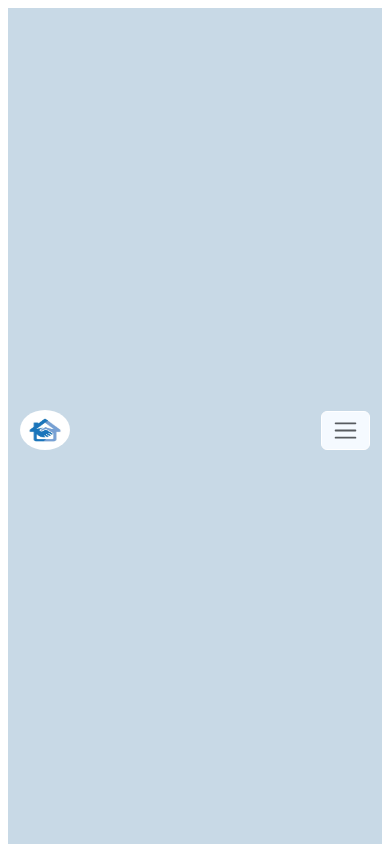
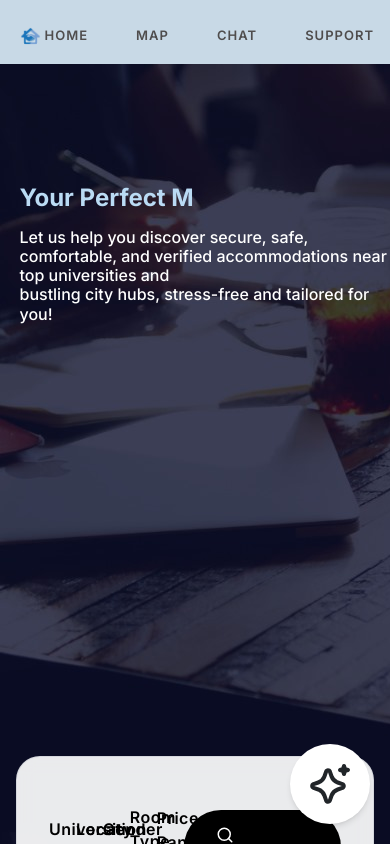
Before and after one commit to minindugimshan/BoardMate, a React (Vite) app in the folder Front-End/: page /home in a window 390 px wide. Shown: the top 844 px of the page. Built offline with nearby package versions, Linux system fonts and the light colour scheme.

Commit message:
Styling Changes done

```diff
--- a/Front-End/src/App.jsx
+++ b/Front-End/src/App.jsx
@@ -1,43 +1,44 @@
-import { Routes, Route, useLocation, useNavigate } from 'react-router-dom';
-import './App.css';
-import LandingPage from './components/LandingPage/LandingPage.jsx';
-import PopularHomes from './components/LandingPage/PopularHomes/PopularHomes.jsx';
-import WhatWeDO from './components/LandingPage/WeDo/WhatWeDo.jsx';
-import AboutUs from './components/LandingPage/AboutUs/AboutUs.jsx';
-import Footer from './components/LandingPage/Footer/Footer.jsx';
-import HowItWorksSection from './components/LandingPage/HowItWorks/HowItWorks.jsx';
+import { Routes, Route, useLocation, useNavigate } from "react-router-dom";
+import "./App.css";
+import LandingPage from "./components/LandingPage/LandingPage.jsx";
+import PopularHomes from "./components/LandingPage/PopularHomes/PopularHomes.jsx";
+import WhatWeDO from "./components/LandingPage/WeDo/WhatWeDo.jsx";
+import AboutUs from "./components/LandingPage/AboutUs/AboutUs.jsx";
+import Footer from "./components/LandingPage/Footer/Footer.jsx";
+import HowItWorksSection from "./components/LandingPage/HowItWorks/HowItWorks.jsx";
 
 // Import the GetStarted component
-import GetStarted from './components/SignInLogin/GetStarted/GetStarted.jsx';
+import GetStarted from "./components/SignInLogin/GetStarted/GetStarted.jsx";
 
 // Import login/signin components
-import StudentLogin from './components/SignInLogin/Login/StudentLogin.jsx';
-import StudentSignIn from './components/SignInLogin/SignIn/StudentSignIn';
-import LandlordLogin from './components/SignInLogin/LogIn/LandlordLogIn.jsx';
-import LandlordSignup from './components/SignInLogin/SignIn/LandlordSignUp';
-import UniversitySignIn from './components/SignInLogin/SignIn/UniversitySignIn';
-import EmailPasswordSignIn from './components/SignInLogin/SignIn/EmailPasswordSignIn';
-import ParentLogin from './components/SignInLogin/ParentLogin/ParentLogin.jsx';
+import StudentLogin from "./components/SignInLogin/Login/StudentLogin.jsx";
+import StudentSignIn from "./components/SignInLogin/SignIn/StudentSignIn";
+import LandlordLogin from "./components/SignInLogin/LogIn/LandlordLogIn.jsx";
+import LandlordSignup from "./components/SignInLogin/SignIn/LandlordSignUp";
+import UniversitySignIn from "./components/SignInLogin/SignIn/UniversitySignIn";
+import EmailPasswordSignIn from "./components/SignInLogin/SignIn/EmailPasswordSignIn";
+import ParentLogin from "./components/SignInLogin/ParentLogin/ParentLogin.jsx";
 
-import Home from './components/Home/Home';
-import Navigationbar from './components/Navigationbar/Navigationbar';
-import Map from './components/Map/Map';
-import About from './components/About/About';
-import PropertyDetails from './components/Property/PropertyDetails';
-import SearchResults from './components/Property/SearchResults';
-import StudentProfile from './components/Profile/StudentProfile';
-import Payments from './components/Payments/Payments';
-import TC from './components/T&C/TC';
-import { Import } from 'lucide-react';
-import Support from './components/Support/Support.jsx';
-import ChatBot from './components/ChatBot/ChatBot.jsx';
+import Home from "./components/Home/Home";
+import Navigationbar from "./components/Navigationbar/Navigationbar";
+import Map from "./components/Map/Map";
+import About from "./components/About/About";
+import PropertyDetails from "./components/Property/PropertyDetails";
+import SearchResults from "./components/Property/SearchResults";
+import StudentProfile from "./components/Profile/StudentProfile";
+import Payments from "./components/Payments/Payments";
+import TC from "./components/T&C/TC";
+import { Import } from "lucide-react";
+import Support from "./components/Support/Support.jsx";
+import ChatBot from "./components/ChatBot/ChatBot.jsx";
+import { GeneralLayout } from "./layout/Genrallayout.jsx";
 
 function LandingPageFlow() {
   const navigate = useNavigate();
 
   return (
     <div className="app">
-      <LandingPage onGetStarted={() => navigate('/get-started')} />
+      <LandingPage onGetStarted={() => navigate("/get-started")} />
       <PopularHomes />
       <WhatWeDO />
       <HowItWorksSection />
@@ -49,7 +50,7 @@ function LandingPageFlow() {
 
 function App() {
   const location = useLocation();
-  const isLandingPage = location.pathname === '/';
+  const isLandingPage = location.pathname === "/";
 
   return (
     <>
@@ -57,7 +58,7 @@ function App() {
         <LandingPageFlow />
       ) : (
         <>
-        <Navigationbar />
+          {/* <Navigationbar /> */}
           <Routes>
             {/* Authentication routes */}
             <Route path="/get-started" element={<GetStarted />} />
@@ -70,19 +71,21 @@ function App() {
             <Route path="/parent-login" element={<ParentLogin />} />
 
             {/* Main app routes */}
-            <Route path='/home' element={<Home />} />
-            <Route path='/Map' element={<Map />} />
-            <Route path='/about' element={<About />} />
-            <Route path='/TC' element={<TC />} />
-            <Route path='/property/:id' element={<PropertyDetails />} />
-            <Route path='/search' element={<SearchResults />} />
-            <Route path='/profile' element={<StudentProfile />} />
-            <Route path='/property/:id/payments' element={<Payments />} />
-            <Route path='/Support' element= {<Support />} />
+            <Route path="/" element={<GeneralLayout />}>
+              <Route path="home" element={<Home />} />
+              <Route path="Map" element={<Map />} />
+              <Route path="about" element={<About />} />
+              <Route path="TC" element={<TC />} />
+              <Route path="property/:id" element={<PropertyDetails />} />
+              <Route path="search" element={<SearchResults />} />
+              <Route path="profile" element={<StudentProfile />} />
+              <Route path="property/:id/payments" element={<Payments />} />
+              <Route path="Support" element={<Support />} />
+            </Route>
           </Routes>
         </>
       )}
-       <ChatBot />
+      <ChatBot />
     </>
   );
 }
--- a/Front-End/src/components/Home/Home.css
+++ b/Front-End/src/components/Home/Home.css
@@ -2,9 +2,10 @@
 
 .background{
     position: relative;
-    min-height: auto;
     background-color: white;
     z-index: 0;
+    background-image: url('/background.jpeg');
+    height: 100vh;
 }
 
 .homeBackground{
--- a/Front-End/src/components/Home/Home.jsx
+++ b/Front-End/src/components/Home/Home.jsx
@@ -1,22 +1,24 @@
-import { useNavigate } from 'react-router-dom';
+import { useNavigate } from "react-router-dom";
 import { TypeAnimation } from "react-type-animation";
-import { propertyData } from '../../data/propertyData';
-import './Home.css';
-import { useState } from 'react';
+import { propertyData } from "../../data/propertyData";
+import "./Home.css";
+import { useState } from "react";
+import { Search } from "lucide-react";
+import "../LandingPage/style.css";
 
 function Home() {
   const navigate = useNavigate();
   const [searchInput, setSearchInput] = useState({
-    university: '',
-    location: '',
-    gender: '',
-    priceRange: '',
-    roomType: '',
+    university: "",
+    location: "",
+    gender: "",
+    priceRange: "",
+    roomType: "",
   });
 
   const handleChange = (e) => {
     const { name, value } = e.target;
-    setSearchInput(prev => ({
+    setSearchInput((prev) => ({
       ...prev,
       [name]: value,
     }));
@@ -33,9 +35,8 @@ function Home() {
   };
 
   return (
-    <div className='background'>
-      <img src="/background.jpeg" alt="background" className='homeBackground' />
-
+    <div>
+      <div className="background">
         <TypeAnimation
           sequence={[
             "Finding Your Place, Made Easy",
@@ -46,20 +47,20 @@ function Home() {
             2000,
             "",
             500,
-          "Finding Your Place, Made Easy"
+            "Finding Your Place, Made Easy",
           ]}
           wrapper="h1"
-        className='main'
+          className="main"
           cursor={true}
           repeat={Infinity}
         />
 
-      <h4 className='mainsub'>
+        <h4 className="mainsub">
           Let us help you discover secure, safe, comfortable, and verified accommodations near top universities and
           <br /> bustling city hubs, stress-free and tailored for you!
         </h4>
 
-      <div className='searchbar'>
+        {/* <div className='searchbar'>
         <div className='fields'>
           <select
             name="university"
@@ -143,25 +144,95 @@ function Home() {
 
           <button className='searchButton' onClick={handleSearch}>⌕</button>
         </div>
+      </div> */}
+
+        {/* Search Section */}
+        <div id="find-place" className="search-container">
+          <div className="search-box">
+            <div className="search-input">
+              <div className="search-input-group">
+                <label className="search-input-label">University</label>
+                <select defaultValue="">
+                  <option value="" disabled>
+                    Select an University
+                  </option>
+                  <option value="IIT">Informatics Institute of Technology</option>
+                </select>
+              </div>
+            </div>
+            <div className="search-input">
+              <div className="search-input-group">
+                <label className="search-input-label">Location</label>
+                <select defaultValue="">
+                  <option value="" disabled>
+                    Enter city or area
+                  </option>
+                  <option value="Bambalapitiya">Bambalapitiya</option>
+                  <option value="Wallewatta">Wallewatta</option>
+                  <option value="Galle">Galle</option>
+                </select>
+              </div>
+            </div>
+            <div className="search-input">
+              <div className="search-input-group">
+                <label className="search-input-label">Gender</label>
+                <select defaultValue="">
+                  <option value="" disabled>
+                    Please specify
+                  </option>
+                  <option value="male">Male</option>
+                  <option value="female">Female</option>
+                </select>
+              </div>
+            </div>
+            <div className="search-input">
+              <div className="search-input-group">
+                <label className="search-input-label">Room Type</label>
+                <select defaultValue="">
+                  <option value="" disabled>
+                    Select type
+                  </option>
+                  <option value="single">Single Room</option>
+                  <option value="shared">Shared Room</option>
+                  <option value="apartment">Apartment</option>
+                </select>
+              </div>
+            </div>
+            <div className="search-input">
+              <div className="search-input-group">
+                <label className="search-input-label">Price Range</label>
+                <select defaultValue="">
+                  <option value="" disabled>
+                    Set your budget
+                  </option>
+                  <option value="0-10000">Rs. 0 - 10,000</option>
+                  <option value="10000-20000">Rs. 10,000 - 20,000</option>
+                  <option value="20000-30000">Rs. 20,000 - 30,000</option>
+                  <option value="30000+">Rs. 30,000+</option>
+                </select>
+              </div>
+            </div>
+            <button className="search-button">
+              <Search size={18} />
+              Search Now
+            </button>
+          </div>
+        </div>
       </div>
 
-      <div className='mostviewed-props'>
-        <h2 className='mostviewed'>Most Viewed</h2>
-        <div className='property-grid'>
-          {propertyData.map(property => (
-            <div
-              key={property.id}
-              className='property-card'
-              onClick={() => handlePropertyClick(property.id)}
-            >
+      <div className="mostviewed-props">
+        <h2 className="mostviewed">Most Viewed</h2>
+        <div className="property-grid">
+          {propertyData.map((property) => (
+            <div key={property.id} className="property-card" onClick={() => handlePropertyClick(property.id)}>
               <img src={property.images[0]} alt={property.name} />
-              <div className='property-info'>
+              <div className="property-info">
                 <h3>{property.name}</h3>
-                <p className='location'>{property.location}</p>
-                <p className='price'>LKR {property.price} / month</p>
-                <div className='rating'>
+                <p className="location">{property.location}</p>
+                <p className="price">LKR {property.price} / month</p>
+                <div className="rating">
                   <span>★ {property.rating}</span>
-                  <span className='total-users'>({property.totalUsers} users)</span>
+                  <span className="total-users">({property.totalUsers} users)</span>
                 </div>
               </div>
             </div>
--- a/Front-End/src/components/LandingPage/LandingPage.jsx
+++ b/Front-End/src/components/LandingPage/LandingPage.jsx
@@ -50,7 +50,7 @@ const LandingPage = (props) => {
           </div>
 
           {/* Search Section */}
-          <div id="find-place" className="search-container">
+          {/* <div id="find-place" className="search-container">
             <div className="search-box">
               <div className="search-input">
                 <div className="search-input-group">
@@ -110,7 +110,7 @@ const LandingPage = (props) => {
                 Search Now
               </button>
             </div>
-          </div>
+          </div> */}
         </div>
 
         <div className="hero-image">
--- a/Front-End/src/components/Navigationbar/Navigationbar.css
+++ b/Front-End/src/components/Navigationbar/Navigationbar.css
@@ -1,174 +1,107 @@
-.Navbar{
-    padding: 10px 20px;
-    background-color: white;
-    position: fixed;
+
+/* Navigation */
+.navbar {
+    width: 100%;
+    padding: 1rem;
+    padding-bottom: 0.5rem; /* Reduced bottom padding */
+    display: flex;
+    justify-content: center;
+    align-items: center;
+    background: #C8D9E6;
+    position: sticky;
+    top: 0;
     z-index: 1000;
-    backdrop-filter: blur(5px);
-    transition: all 0.2s ease;
-    max-width: 100vw;
-    width: 100%;
-    justify-content: space-between;
-    box-shadow: 0px 4px 10px rgba(0, 0, 0, 0.2);
   }
 
-.logo{
-    width: 60px;
-    height: 60px;
-    border-radius: 50%;
-
-}
-.name{
-    font-family:sans-serif;
-    font-weight: bold;
-    margin: 0;
+  .logo {
+    display: flex;
+    align-items: center;
+    gap: 0.75rem;
   }
 
-.navbar-toggler{
-    background-color: #f5faff;
-    border: 1px solid white
+  .logo-image {
+    width: 50px;
+    height: 50px;
+    object-fit: contain;
+  }
+
+  .nav-links {
+    display: flex;
+    align-items: center;
+    gap: 3rem;
+  }
+
+  /* Navigation Links */
+  .nav-links a {
+    font-weight: 600;
+    font-size: 13px;
+    color: rgb(79, 77, 77);
+    text-decoration: none;
+    position: relative;
+    transition: all 0.3s cubic-bezier(0.4, 0, 0.2, 1);
+    text-transform: uppercase;
+    letter-spacing: 1px;
+  }
+
+  .nav-links a::before {
+    content: '';
+    position: absolute;
+    width: 100%;
+    height: 2px;
+    bottom: -5px;
+    left: 0;
+    background-color: #000000;
+    transform: scaleX(0);
+    transform-origin: bottom right;
+    transition: transform 0.3s ease-out;
+  }
+
+  .nav-links a:hover {
+    color: black;
+  }
+
+  .nav-links a:hover::before {
+    transform: scaleX(1);
+    transform-origin: bottom left;
   }
 
 
-.wholeLinks{
+  /* Navigation Button */
+  .nav-button {
+    border: 2px solid black;
+    padding: 10px 35px;
+    border-radius: 50px;
+    background: transparent;
+    font-size: 13px;
+    color: black;
+    font-weight: 600;
+    cursor: pointer;
+    transition: all 0.3s cubic-bezier(0.4, 0, 0.2, 1);
     position: relative;
-    justify-content: center;
-    align-items: center;
+    overflow: hidden;
+    text-transform: uppercase;
+    letter-spacing: 1px;
   }
 
-.profileContainer{
-    display: flex;
-    justify-content: flex-end;
-}
-.profile{
-    position: absolute;
-    right: 0px;
-    top: 50%;
-    transform: translateY(-50%);
-    height: 40px;
-    width: 40px;
-    border-radius: 50%;
-}
-.links{
-    display: flex;
-    font-weight: bold;
-    gap: 80px;
-    background-color: rgb(248, 248, 248);
-    /* background-color: rgba(230, 232, 236, 0.755); */
-    padding: 10px;
-    border-radius: 30px;
-
+  .nav-button:hover {
+    background: #000000;
+    color: white;
+    font-weight: 600;
+    transform: translateY(-2px);
+    box-shadow: 0 6px 20px rgba(47, 65, 86, 0.4);
   }
 
-.links a{
-    border-radius: 10px;
-    padding: 10px 15px;
-    position: relative;
-
+  .nav-button::after {
+    content: '';
+    position: absolute;
+    width: 100%;
+    height: 100%;
+    top: 0;
+    left: -100%;
+    background: linear-gradient(90deg, transparent, rgba(255, 255, 255, 0.2), transparent);
+    transition: 0.5s;
   }
 
-.links a:hover{
-    /* color: #f5faff; */
-    color: rgb(122, 114, 114);
-    /* background-color: rgb(25, 28, 53); */
+  .nav-button:hover::after {
+    left: 100%;
   }
-.links a::after{
-    content: "";
-    position: absolute;
-    bottom: 0px;
-    height: 2px;
-    width: 0%;
-    left: 8px;
-    background-color: gray;
-    transition: width 0.3s ease-in-out;
-
-}
-.links a:hover::after{
-    width: 80%;
-}
-
-.collapse-navbar .links a{
-
-    padding: 20px;
-}
-
-
-/* Large screens (Desktops & Laptops) */
-@media (min-width: 1025px) {
-    .Navbar {
-        padding: 15px 40px;
-    }
-}
-
-/* Medium screens (Tablets, small laptops) */
-@media (max-width: 1024px) {
-    .Navbar {
-        padding: 10px 20px;
-    }
-
-    .links {
-        gap: 40px;
-    }
-
-    .profile {
-        height: 35px;
-        width: 35px;
-    }
-}
-
-/* Small screens (Tablets, larger phones) */
-@media (max-width: 768px) {
-    .Navbar {
-        display: flex;
-        align-items: center;
-        justify-content: space-between; /* Ensures elements stay within screen */
-        padding: 10px 15px;
-    }
-
-    .navbar-toggler {
-        margin-left: auto; /* Ensures toggle icon remains visible */
-    }
-
-    .wholeLinks {
-        flex-direction: column;
-        align-items: center;
-        width: 100%;
-    }
-
-    .links {
-        flex-direction: column;
-        gap: 20px;
-        width: 100%;
-        padding: 10px 0;
-    }
-
-    .profile {
-        height: 30px;
-        width: 30px;
-    }
-}
-
-/* Extra small screens (Mobile Phones) */
-@media (max-width: 480px) {
-    .Navbar {
-        padding: 8px;
-    }
-
-    .logo {
-        width: 50px;
-        height: 50px;
-    }
-
-    .navbar-toggler {
-        font-size: 18px;
-        padding: 5px 10px;
-    }
-
-    .links {
-        gap: 15px;
-    }
-
-    .profile {
-        height: 25px;
-        width: 25px;
-    }
-}
--- a/Front-End/src/components/Navigationbar/Navigationbar.jsx
+++ b/Front-End/src/components/Navigationbar/Navigationbar.jsx
@@ -1,85 +1,31 @@
-// import { useState } from 'react';
-// import { useNavigate } from "react-router-dom";
-// import { Container, Navbar, Nav } from 'react-bootstrap';
-// import './Navigationbar.css';
-// import { useLocation } from 'react-router-dom';
-
-// function Navigationbar() {
-//   const navigate = useNavigate();
-
-//   return (
-//     <Navbar className='Navbar' expand='lg'>
-//       <Container>
-//         <Navbar.Brand>
-//           <img src="/logo.jpeg" alt="logo" className='logo' />
-//         </Navbar.Brand>
-
-//         <Navbar.Toggle aria-controls='collapse-navbar' />
-
-//         <Navbar.Collapse className='wholeLinks' id='collapse-navbar'>
-//           <nav className='links'>
-//             <Nav.Link href="/">Home</Nav.Link>
-//             <Nav.Link href="/Map">Map</Nav.Link>
-//             <Nav.Link href="/Chat">Chat</Nav.Link>
-//             <Nav.Link href='/Support'>Support</Nav.Link>
-//           </nav>
-
-//           {/* Profile Icon */}
-//           <div className='profileContainer'>
-//             <img
-//               className='profile'
-//               src="https://static.vecteezy.com/system/resources/thumbnails/006/017/592/small/ui-profile-icon-vector.jpg"
-//               alt="profile"
-//               onClick={() => navigate('/profile')} // Navigate to the profile page
-//             />
-//           </div>
-//         </Navbar.Collapse>
-//       </Container>
-//     </Navbar>
-//   );
-// }
-
-// export default Navigationbar;
-
-import { useState } from 'react';
 import { useNavigate } from "react-router-dom";
-import { Container, Navbar, Nav } from 'react-bootstrap';
-import './Navigationbar.css';
+import "./Navigationbar.css";
 
 function Navigationbar() {
   const navigate = useNavigate();
 
   return (
-    <Navbar className='Navbar' expand='lg'>
-      <Container>
-        <Navbar.Brand>
-          <img src="/logo.jpeg" alt="logo" className='logo' />
-        </Navbar.Brand>
-
-        {/* Navbar Toggle Button */}
-        <Navbar.Toggle aria-controls='basic-navbar-nav' />
-
-        {/* Navbar Collapse Content */}
-        <Navbar.Collapse id='basic-navbar-nav' className='wholeLinks'>
-          <Nav className='links'>
-            <Nav.Link href="/">Home</Nav.Link>
-            <Nav.Link href="/Map">Map</Nav.Link>
-            <Nav.Link href="/Chat">Chat</Nav.Link>
-            <Nav.Link href='/Support'>Support</Nav.Link>
-          </Nav>
-
-          {/* Profile Icon */}
-          <div className='profileContainer'>
-            <img
-              className='profile'
-              src="https://static.vecteezy.com/system/resources/thumbnails/006/017/592/small/ui-profile-icon-vector.jpg"
-              alt="profile"
-              onClick={() => navigate('/profile')}
-            />
-          </div>
-        </Navbar.Collapse>
-      </Container>
-    </Navbar>
+    <nav className="navbar">
+      <div className="w-[80rem] flex justify-between items-center">
+        <div className="logo">
+          <img src="/bmlogo.png" alt="BoardMate Logo" className="logo-image" />
+        </div>
+        <div className="nav-links">
+          <a href="#" onClick={() => navigate("/home")}>
+            Home
+          </a>
+          <a href="#" onClick={() => navigate("/map")}>
+            Map
+          </a>
+          <a href="#" onClick={() => navigate("/chat")}>
+            Chat
+          </a>
+          <a href="#" onClick={() => navigate("/support")}>
+            Support
+          </a>
+        </div>
+      </div>
+    </nav>
   );
 }
 
--- a/Front-End/src/layout/Userlayout.jsx
+++ b/Front-End/src/layout/GenralLayout.jsx
@@ -1,10 +1,10 @@
 import { Outlet } from "react-router-dom";
 import Navigationbar from "../components/Navigationbar/Navigationbar";
 
-export function UserLayout() {
+export function GeneralLayout() {
     return (
         <div>
-            <Navigationbar></Navigationbar>
+            <Navigationbar/>
             <div>
                 <Outlet/>
             </div>
```
Lines whose indentation alone changed are shown as unchanged.
